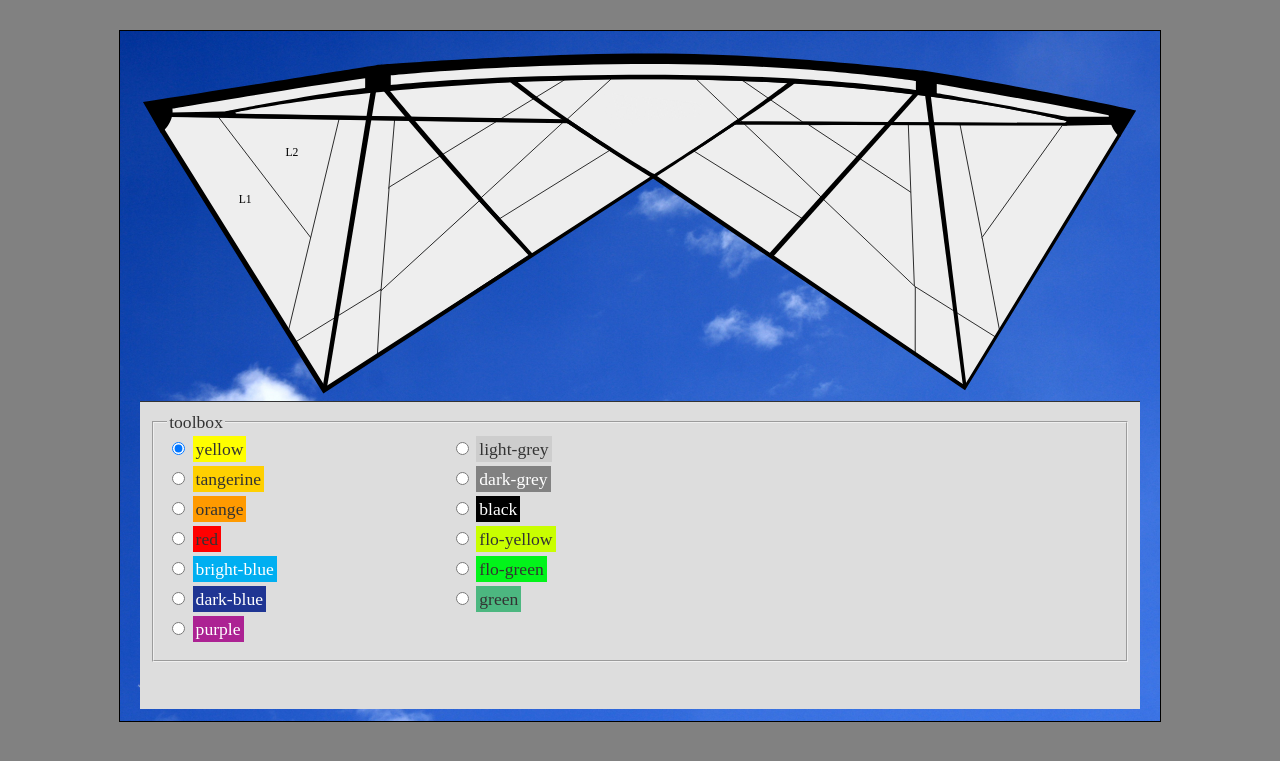
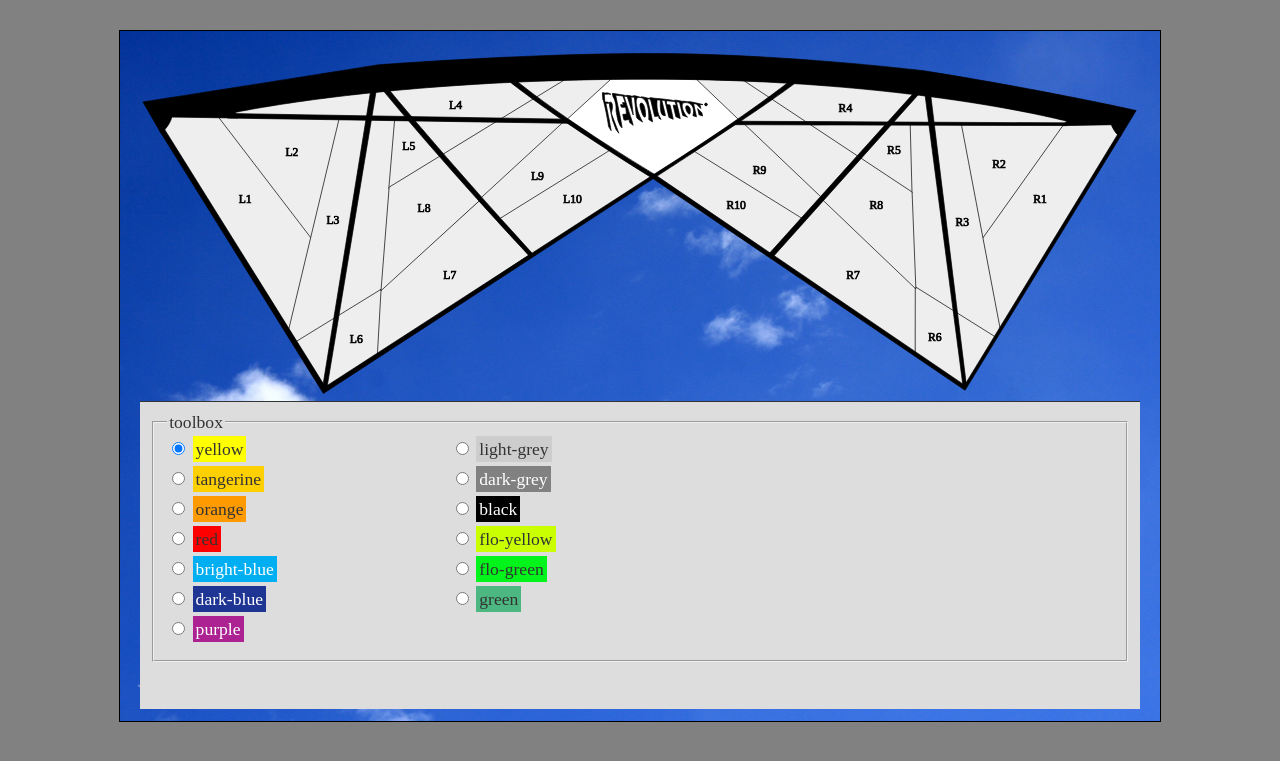
Before and after one commit to psaikido/club38.carrollonline.uk, a Jekyll site: the page pages/kite-color.html, which Jekyll copies as it is, in a window 1280 px wide. Shown: the top 761 px of the page. Built offline with Jekyll 4.4.1, drawn with Linux system fonts in a browser that asks for light colours.

Commit message:
Panels numbered.

```diff
--- a/_sass/_kite-color.scss
+++ b/_sass/_kite-color.scss
@@ -31,11 +31,11 @@ section.kite-panels {
 }
 
 svg.revolution-reflex-xx {
-    fill: #eee;
+    stroke: #000000;
+    stroke-width: 6px;
 
     .panel {
-        stroke: #000000;
-        stroke-width: 7px;
+        fill: #eee;
 
         // Each radio button in the toolbox has a value that corresponds to the following classes.
         // Use jquery to add these classes when a panel is clicked.
--- a/assets/js/kite-color.js
+++ b/assets/js/kite-color.js
@@ -1,15 +1,14 @@
 $( document ).ready(function() {
-    function fillClr(elem) {
+    /* Bind a click event to each panel in the kite's svg */
+    $('.kite-panels .panel').on("click", function () {
+        /* Discover the currently selected colour */
         let clr = $('input[name="clrs"]:checked').val();
-        $(elem).removeClass();
-        $(elem).addClass("panel " + clr);
-    }
 
-    $('#L1').click(function () {
-        fillClr(this);
-    });
+        /* Clear out old classes */
+        $(this).removeClass();
 
-    $('#L2').click(function () {
-        fillClr(this);
+        /* Add the chosen class. It should correspond to the
+         * colours set up in the kite-color.css file */
+        $(this).addClass("panel " + clr);
     });
 });
--- a/pages/kite-color.html
+++ b/pages/kite-color.html
@@ -20,25 +20,62 @@
             <polygon class="panel" id="L2" points="1715,582 1467.4,1605.6 671.1,565.5 "></polygon>
             <text x="1300" y="900" text-anchor="middle">L2</text>
 
-            <polygon class="panel" data-id="p3" points="2186.1,590.2 2072.4,2044.2 1333.2,2499.1 1268.5,2397.4 1702.8,581.8 "></polygon>
-            <path class="panel" data-id="p4" d="M737.9,540.4L3120.3,582l533-338.1C3653.3,244,1682.5,280.5,737.9,540.4z"></path>
-            <polygon class="panel" data-id="p5" points="3062.2,603.5 2128.3,1178.3 2178,590 "></polygon>
-            <polygon class="panel" data-id="p6" points="2039.9,2596.6 2073.4,2031.8 1327.7,2490.5 1585,2889.1 "></polygon>
-            <polygon class="panel" data-id="p7" points="2901,1280.6 3331.5,1743.7 2030.5,2602.7 2062.3,2038.6 "></polygon>
-            <polygon class="panel" data-id="p8" points="4046.4,235.8 2061.6,2050.9 2131.4,1164.9 3634,245.3 "></polygon>
-            <polygon class="panel" data-id="p9" points="3087.8,1443.1 4030.1,858.2 3632.1,598.3 2917.2,1256.3 "></polygon>
-            <polygon class="panel" data-id="p10" points="4382,1076.6 4017.9,850.2 3076.9,1434.4 3353.9,1740.4 "></polygon>
-            <polygon class="panel center" points="4033.1,237.1 3656.4,582 4388.5,1076.4 5126.8,582 4769.3,237.8 "></polygon>
-            <polygon class="panel" data-id="p11" points="4757.2,238.9 5165.4,253.1 6605.3,1206.5 6637.7,2036.1 "></polygon>
-            <path class="panel" data-id="p12" d="M5155.5,252.7c0,0,1449.7,28.8,2798.2,345.6l-32.5,24.4L5671,608.4L5155.5,252.7z"></path>
-            <polygon class="panel" data-id="p13" points="6604.7,1215.1 6589,622.9 5719.8,630.8 "></polygon>
-            <polygon class="panel" data-id="p14" points="6572.7,622.6 7027.6,630.8 7360.7,2385.4 7320.1,2458.5 6625.1,2024.1 "></polygon>
-            <polygon class="panel" data-id="p15" points="7015.5,630.5 7900.9,630.9 7206.3,1605.6 "></polygon>
-            <polygon class="panel" data-id="p16" points="8319.2,623.8 7895.4,629.8 7204.2,1594.6 7354.5,2396.6 8376.1,712 "></polygon>
-            <polygon class="panel" data-id="p17" points="7324.8,2450 7060.1,2872.8 6627.6,2578.1 6624.7,2011.7 "></polygon>
-            <polygon class="panel" data-id="p18" points="5409.2,1752.7 6631.7,2582.9 6632.7,2017.9 5841.6,1264.4 "></polygon>
-            <polygon class="panel" data-id="p19" points="5825.4,1248.1 5662.9,1443.1 4728.7,866.3 5138,594.2 "></polygon>
-            <polygon class="panel" data-id="p20" points="4400,1075.6 4736,854.4 5669.3,1435.4 5397,1742.4 "></polygon>
+            <polygon class="panel" id="L3" points="2186.1,590.2 2072.4,2044.2 1333.2,2499.1 1268.5,2397.4 1702.8,581.8 "></polygon>
+            <text x="1650" y="1480" text-anchor="middle">L3</text>
+
+            <path class="panel" id="L4" d="M737.9,540.4L3120.3,582l533-338.1C3653.3,244,1682.5,280.5,737.9,540.4z"></path>
+            <text x="2700" y="500" text-anchor="middle">L4</text>
+
+            <polygon class="panel" id="L5" points="3062.2,603.5 2128.3,1178.3 2178,590 "></polygon>
+            <text x="2300" y="850" text-anchor="middle">L5</text>
+
+            <polygon class="panel" id="L6" points="2039.9,2596.6 2073.4,2031.8 1327.7,2490.5 1585,2889.1 "></polygon>
+            <text x="1850" y="2500" text-anchor="middle">L6</text>
+
+            <polygon class="panel" id="L7" points="2901,1280.6 3331.5,1743.7 2030.5,2602.7 2062.3,2038.6 "></polygon>
+            <text x="2650" y="1950" text-anchor="middle">L7</text>
+
+            <polygon class="panel" id="L8" points="4046.4,235.8 2061.6,2050.9 2131.4,1164.9 3634,245.3 "></polygon>
+            <text x="2430" y="1380" text-anchor="middle">L8</text>
+
+            <polygon class="panel" id="L9" points="3087.8,1443.1 4030.1,858.2 3632.1,598.3 2917.2,1256.3 "></polygon>
+            <text x="3400" y="1100" text-anchor="middle">L9</text>
+
+            <polygon class="panel" id="L10" points="4382,1076.6 4017.9,850.2 3076.9,1434.4 3353.9,1740.4 "></polygon>
+            <text x="3700" y="1300" text-anchor="middle">L10</text>
+
+            <polygon class="center" fill="#FFFFFF" stroke="#000000" stroke-width="6" points="4033.1,237.1 3656.4,582 4388.5,1076.4 5126.8,582 4769.3,237.8 "></polygon>
+
+            <polygon class="panel" id="R1" points="8319.2,623.8 7895.4,629.8 7204.2,1594.6 7354.5,2396.6 8376.1,712 "></polygon>
+            <text x="7700" y="1300" text-anchor="middle">R1</text>
+
+            <polygon class="panel" id="R2" points="7015.5,630.5 7900.9,630.9 7206.3,1605.6 "></polygon>
+            <text x="7350" y="1000" text-anchor="middle">R2</text>
+
+            <polygon class="panel" id="R3" points="6572.7,622.6 7027.6,630.8 7360.7,2385.4 7320.1,2458.5 6625.1,2024.1 "></polygon>
+            <text x="7035" y="1500" text-anchor="middle">R3</text>
+
+            <path class="panel" id="R4" d="M5155.5,252.7c0,0,1449.7,28.8,2798.2,345.6l-32.5,24.4L5671,608.4L5155.5,252.7z"></path>
+            <text x="6035" y="520" text-anchor="middle">R4</text>
+
+            <polygon class="panel" id="R5" points="6604.7,1215.1 6589,622.9 5719.8,630.8 "></polygon>
+            <text x="6450" y="880" text-anchor="middle">R5</text>
+
+            <polygon class="panel" id="R6" points="7324.8,2450 7060.1,2872.8 6627.6,2578.1 6624.7,2011.7 "></polygon>
+            <text x="6800" y="2480" text-anchor="middle">R6</text>
+
+            <polygon class="panel" id="R7" points="5409.2,1752.7 6631.7,2582.9 6632.7,2017.9 5841.6,1264.4 "></polygon>
+            <text x="6100" y="1950" text-anchor="middle">R7</text>
+
+            <polygon class="panel" id="R8" points="4757.2,238.9 5165.4,253.1 6605.3,1206.5 6637.7,2036.1 "></polygon>
+            <text x="6300" y="1350" text-anchor="middle">R8</text>
+
+            <polygon class="panel" id="R9" points="5825.4,1248.1 5662.9,1443.1 4728.7,866.3 5138,594.2 "></polygon>
+            <text x="5300" y="1050" text-anchor="middle">R9</text>
+
+            <polygon class="panel" id="R10" points="4400,1075.6 4736,854.4 5669.3,1435.4 5397,1742.4 "></polygon>
+            <text x="5100" y="1350" text-anchor="middle">R10</text>
+
             <g>
                 <path fill="#000000" d="M179.7,703.9c0,0,113.7-89.4,97.5-211.2c0,0,1064.2-178.7,1649-259.9v89.4l219.3-16.2v-97.5
                 c0,0,934.2-97.5,2242-97.5s2250.2,146.2,2250.2,146.2v97.5l178.7,24.4v-97.5c0,0,731.1,121.8,1470.3,268.1
```
